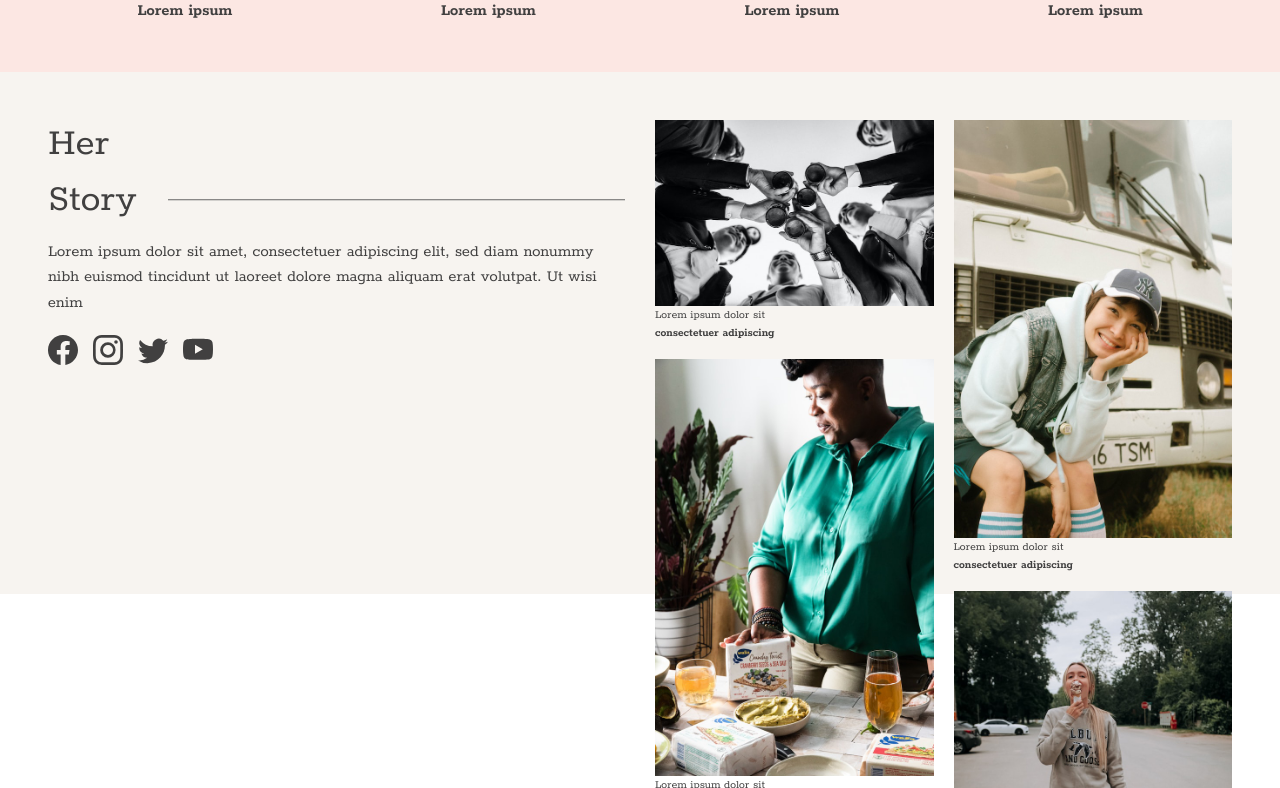
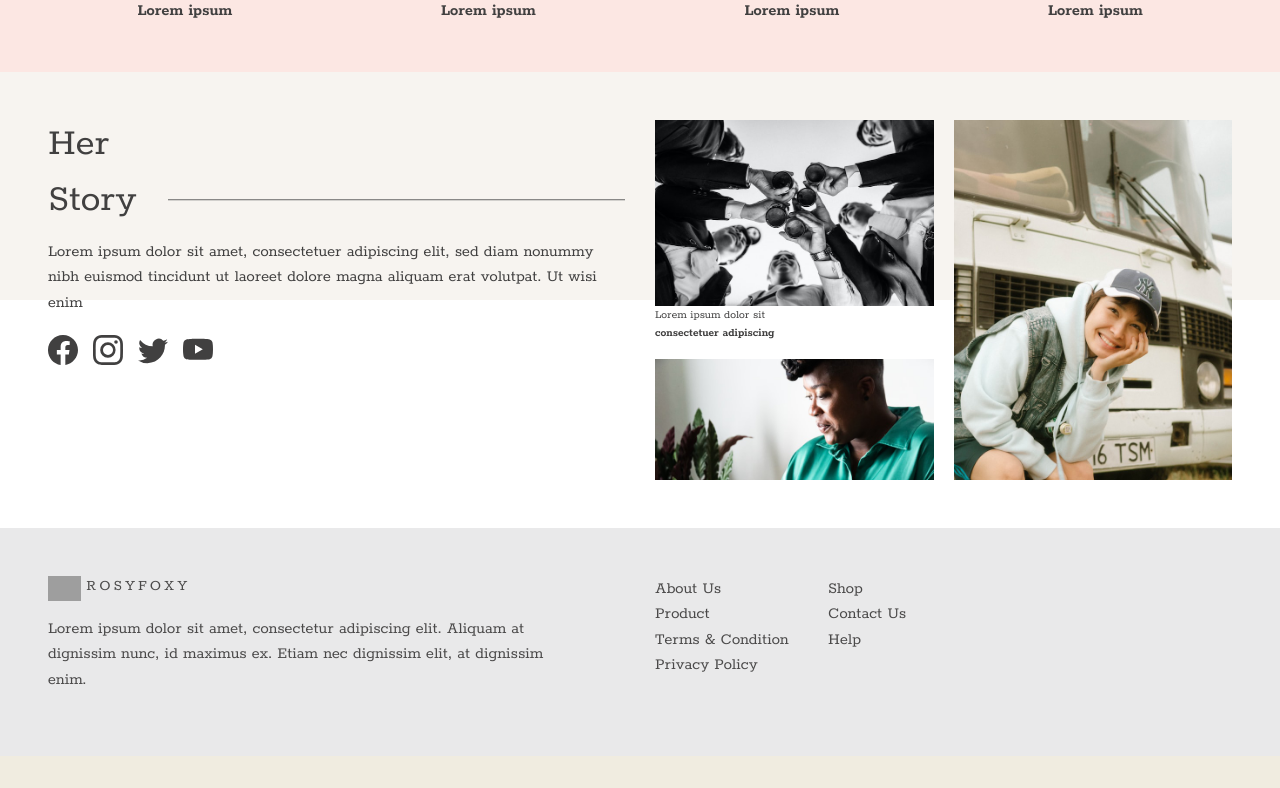
Before and after one commit to huiyan1996/roxyfe, a Nuxt app: page / in a window 1280 px wide. Shown: the part 3372-4160 px from the top of the page. After the commit the page ends 4128 px from the top, so only its background shows below. Built offline with nearby package versions, Linux system fonts and the light colour scheme; grey boxes are pictures that could not be loaded; a web font is replaced by a local one.

Commit message:
testimonial

```diff
--- a/components/Testimonial.vue
+++ b/components/Testimonial.vue
@@ -1,7 +1,7 @@
 <template>
   <div class="container-fluid testimonialWrapper p-5">
         <b-row>
-            <b-col sm="12" lg="6" class="h-100">
+            <b-col sm="12" lg="6">
                 <h1>Her</h1>
                 <h1 class="background-line">Story</h1>
                 <div class="testimonialDescription">{{desc}}</div>
@@ -128,7 +128,28 @@ export default {
 
     .rightSection {
         height: 100%;
+        max-height: 360px;
         overflow-y: auto;
+
+        /* width */
+        &::-webkit-scrollbar {
+            width: 5px;
+        }
+
+        /* Track */
+        &::-webkit-scrollbar-track {
+            background: #f1f1f1;
+        }
+
+        /* Handle */
+        &::-webkit-scrollbar-thumb {
+            background: #ffbbae;
+        }
+
+        /* Handle on hover */
+        &::-webkit-scrollbar-thumb:hover {
+            background: #ffa998;
+        }
     }
 
     .testimonialList {
```
